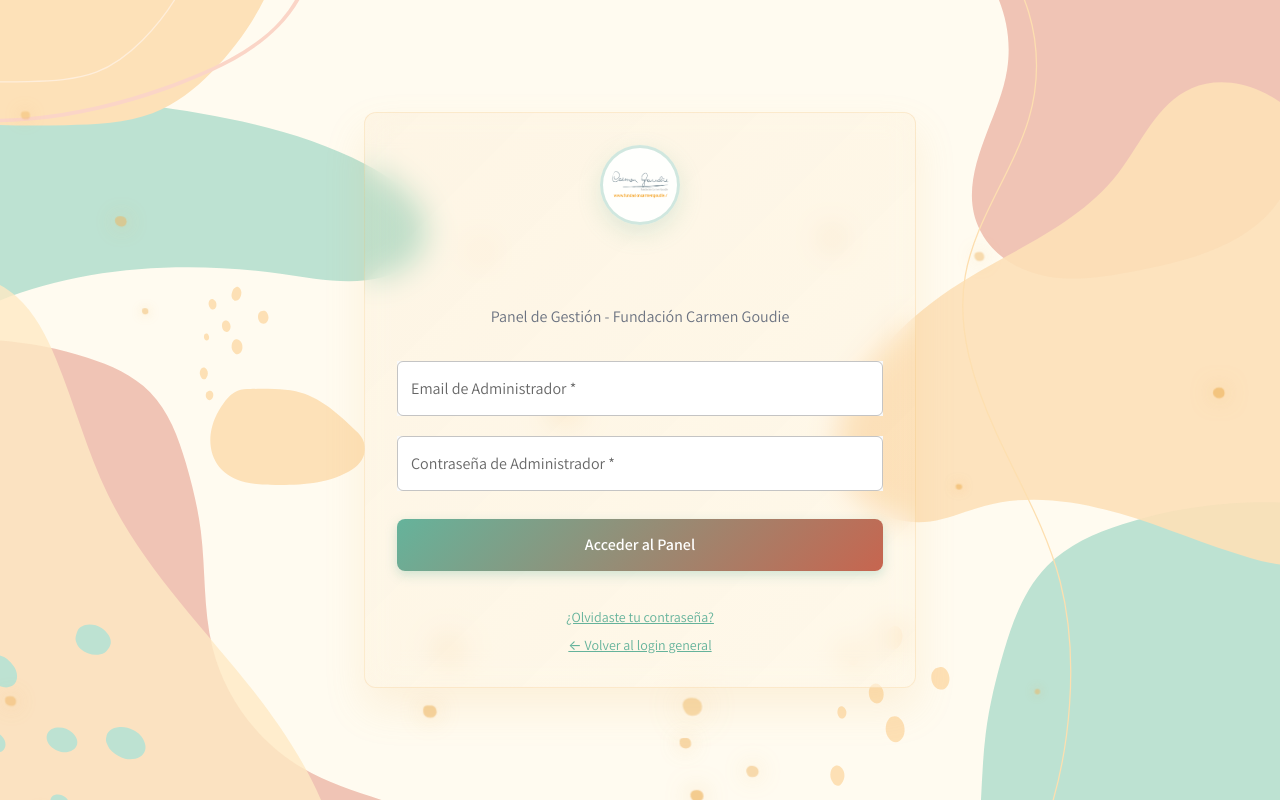
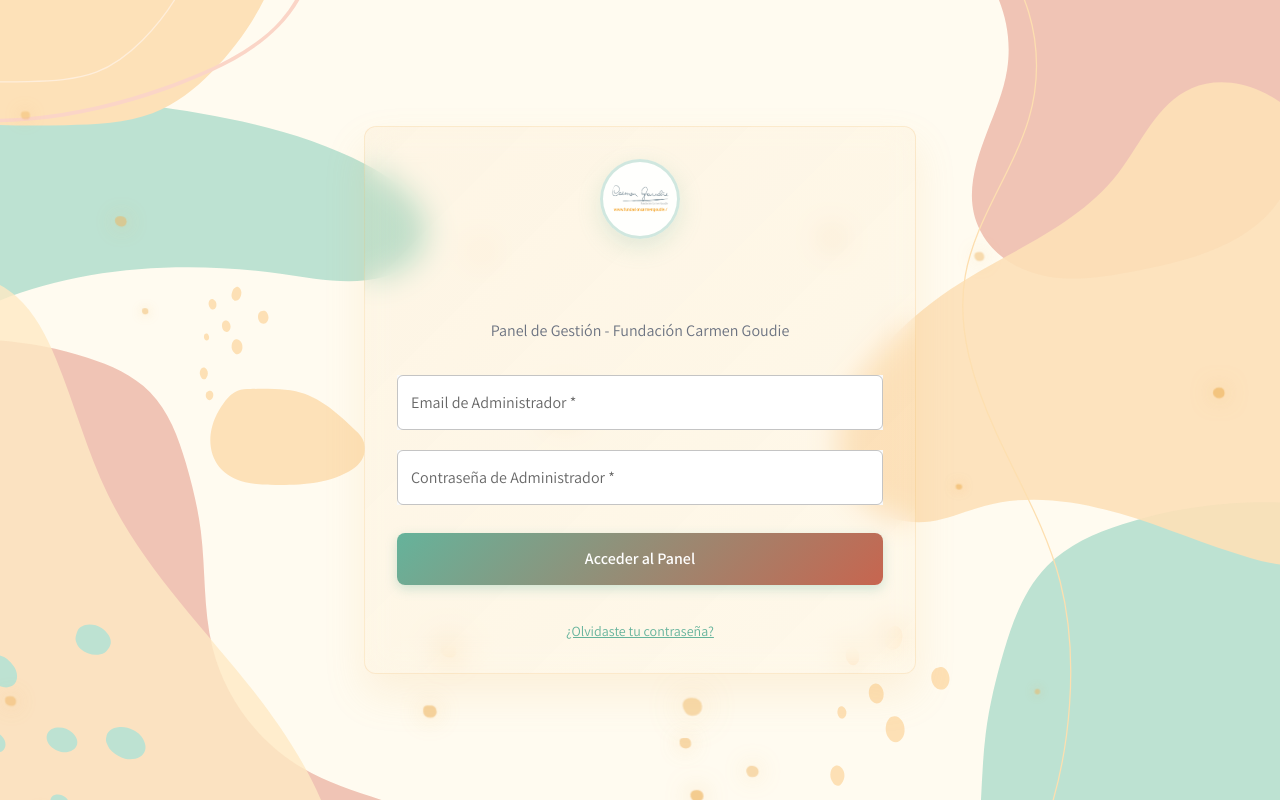
Before and after one commit to Nicolas-Cordero/ProyectoIntegradorPlataforma-main, a React (Vite) app in the folder FrontEndProyectoIntegrador/: page / in a window 1280 px wide. Built offline with nearby package versions, Linux system fonts and the light colour scheme; no server answers.

Commit message:
fix pequeño login

```diff
--- a/FrontEndProyectoIntegrador/src/components/features/auth/login/LoginAdminForm.tsx
+++ b/FrontEndProyectoIntegrador/src/components/features/auth/login/LoginAdminForm.tsx
@@ -137,6 +137,7 @@
         <Button
           variante="primary"
           tamano="lg"
+          type="submit"
           deshabilitado={loading}
           onClick={(e: any) => { e.preventDefault(); handleSubmit(e as any); }}
           sx={{
@@ -181,23 +182,6 @@
           >
             ¿Olvidaste tu contraseña?
           </Link>
-          <Link
-            component="button"
-            type="button"
-            variant="body2"
-            onClick={() => navigate('/')}
-            sx={{
-              color: '#65B39B',
-              textDecoration: 'underline',
-              cursor: 'pointer',
-              transition: 'color 0.3s ease',
-              '&:hover': {
-                color: '#C7654F'
-              }
-            }}
-          >
-            ← Volver al login general
-          </Link>
         </Box>
       </Box>
 
```
Also changed, not shown: 1 other file (tests, documents, lock files or other folders).
